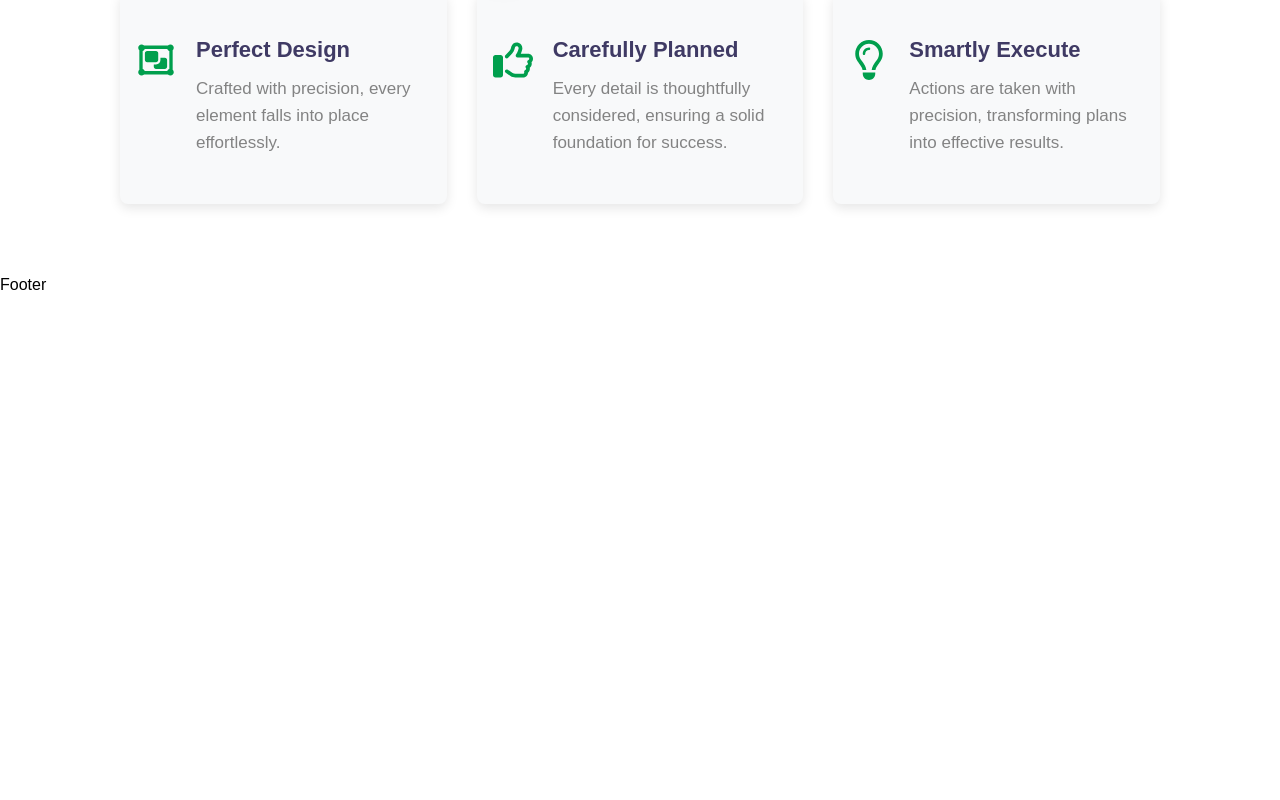
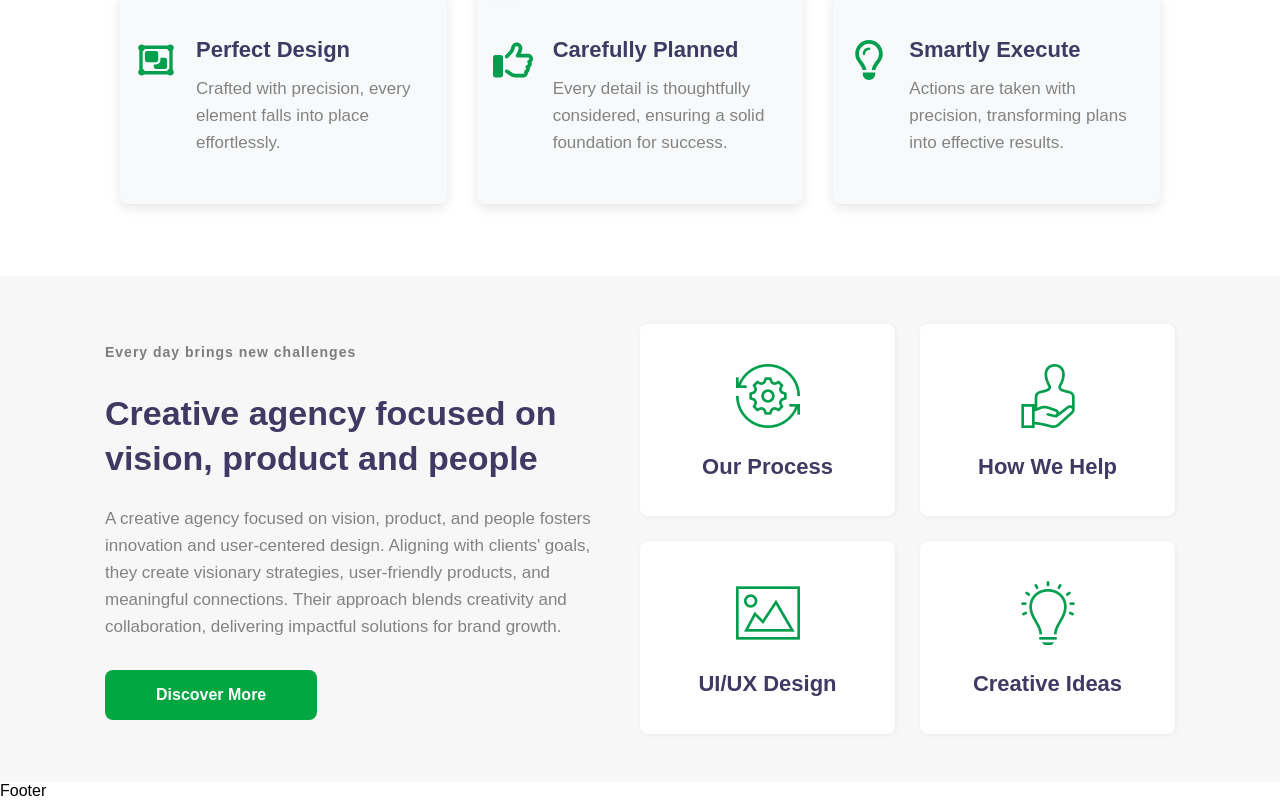
Before and after one commit to Son-Tr/corp-vision, a React (Create React App) app: page / in a window 1280 px wide. Shown: the part 1494-2294 px from the top of the page. Before the commit the page ends 1788 px from the top, so only its background shows below. Built offline with nearby package versions, Linux system fonts and the light colour scheme.

Commit message:
create challenge component

```diff
--- a/src/components/Banner/Banner.js
+++ b/src/components/Banner/Banner.js
@@ -8,8 +8,6 @@ import "swiper/css";
 import "swiper/css/effect-fade";
 import "swiper/css/navigation";
 import "swiper/css/pagination";
-
-
 
 // import required modules
 import { Autoplay, EffectFade, Navigation } from "swiper/modules";
@@ -24,11 +22,11 @@ function Banner() {
                 spaceBetween={30}
                 effect={"fade"}
                 navigation={true}
-                // autoplay={{
-                //     delay: 4000,
-                //     disableOnInteraction: false,
-                // }}
-                modules={[EffectFade, Navigation]}
+                autoplay={{
+                    delay: 4000,
+                    disableOnInteraction: false,
+                }}
+                modules={[EffectFade, Navigation, Autoplay]}
                 className="mySwiper"
                 onSlideChange={(slide)=>setActiveSlide(slide.activeIndex)}// track slide change.
             >
--- /dev/null
+++ b/src/components/Challenge/Challenge.js
@@ -0,0 +1,65 @@
+import React from 'react'
+import './Challenge.scss'
+import { icon1, icon2, icon3, icon4 } from '../../assets/img/img'
+
+const Challenge = () => {
+    return (
+        <div className='challenge'>
+            <div className="container">
+                <div className="challenge-wrap">
+                    <div className="challenge-content">
+                        <h5 className="title-small">
+                            Every day brings new challenges
+                        </h5>
+                        <h2 className="title-big">
+                            Creative agency focused on vision, product and people
+                        </h2>
+                        <p className="p-content">
+                            A creative agency focused on vision, product, and people fosters innovation and user-centered design. Aligning with clients' goals, they create visionary strategies, user-friendly products, and meaningful connections. Their approach blends creativity and collaboration, delivering impactful solutions for brand growth.
+                        </p>
+                        <button className="btn">
+                            Discover More
+                        </button>
+                    </div>
+                    <div className="challenge-list-box">
+                        <div className="challenge-box">
+                            <div className="icon">
+                                <img src={icon1} alt="icon" />
+                            </div>
+                            <p className="p-title">
+                                Our Process
+                            </p>
+                        </div>
+                        <div className="challenge-box">
+                            <div className="icon">
+                                <img src={icon2} alt="icon2" />
+                            </div>
+                            <p className="p-title">
+                                How We Help
+                            </p>
+                        </div>
+                        <div className="challenge-box">
+                            <div className="icon">
+                                <img src={icon3} alt="icon3" />
+                            </div>
+                            <p className="p-title">
+                                UI/UX Design
+                            </p>
+                        </div>
+                        <div className="challenge-box">
+                            <div className="icon">
+                                <img src={icon4} alt="icon4" />
+                            </div>
+                            <p className="p-title">
+                                Creative Ideas
+                            </p>
+                        </div>
+                    </div>
+                </div>
+            </div>
+
+        </div>
+    )
+}
+
+export default Challenge
--- /dev/null
+++ b/src/components/Challenge/Challenge.scss
@@ -0,0 +1,65 @@
+@import "../../styles/mixins";
+@import "../../styles/variables";
+
+.challenge {
+    background: var(--bg-grey);
+    padding: 3rem 0;
+
+    //challenge wap
+    .challenge-wrap {
+        @include flex(center, center, row);
+         //responsive
+         @include responsive-max(992px){
+            flex-direction: column;
+            gap: 2.5rem;
+        }
+
+        // content part
+        .challenge-content {
+            width: 50%;
+            padding-right: 3rem;
+
+            //responsive
+            @include responsive-max(992px) {
+                width: 100%;
+            }
+
+            .title-big {
+                margin-block: 1.5rem;
+            }
+        }
+
+        //list box part
+        .challenge-list-box {
+            width: 50%;
+            @include grid-column(2, 1fr);
+            gap: 25px;
+
+            //responsive
+            @include responsive-max(992px) {
+                width: 100%;
+            }
+
+            .challenge-box {
+                border-radius: var(--border-radius);
+                text-align: center;
+                box-shadow: rgba(1, 1, 1, 0.05) 1px 1px 5px 0px;
+                background-color: var(--bg-color);
+                @include padding(40, 30, 40, 30);
+
+                transition: background 0.8s ease-in-out, transform 0.3s ease, box-shadow 0.3s ease;
+
+                //hover
+                &:hover {
+                    transform: translateY(-0.25rem);
+                    box-shadow: rgba(46, 41, 51, 0.08) 0px 2px 4px, rgba(71, 63, 79, 0.16) 0px 5px 10px;
+                }
+
+                .p-title {
+                    @include margin(25, 0, 0, 0);
+                }
+            }
+
+        }
+    }
+}
--- a/src/pages/HomePage.js
+++ b/src/pages/HomePage.js
@@ -1,12 +1,14 @@
 import React from 'react'
 import Banner from '../components/Banner/Banner'
 import AboutComponent from '../components/AboutComponent/AboutComponent'
+import Challenge from '../components/Challenge/Challenge'
 
 const HomePage = () => {
   return (
     <div className=''>
       <Banner/>
       <AboutComponent/>
+      <Challenge/>
     </div>
   )
 }
--- a/src/styles/_mixins.scss
+++ b/src/styles/_mixins.scss
@@ -30,6 +30,9 @@
 }
 
 //transition
+@mixin transition-ease {
+    transition: all 0.3s ease;
+}
 @mixin transition-ease-in {
     transition: all 0.3s ease-in;
 }
```
